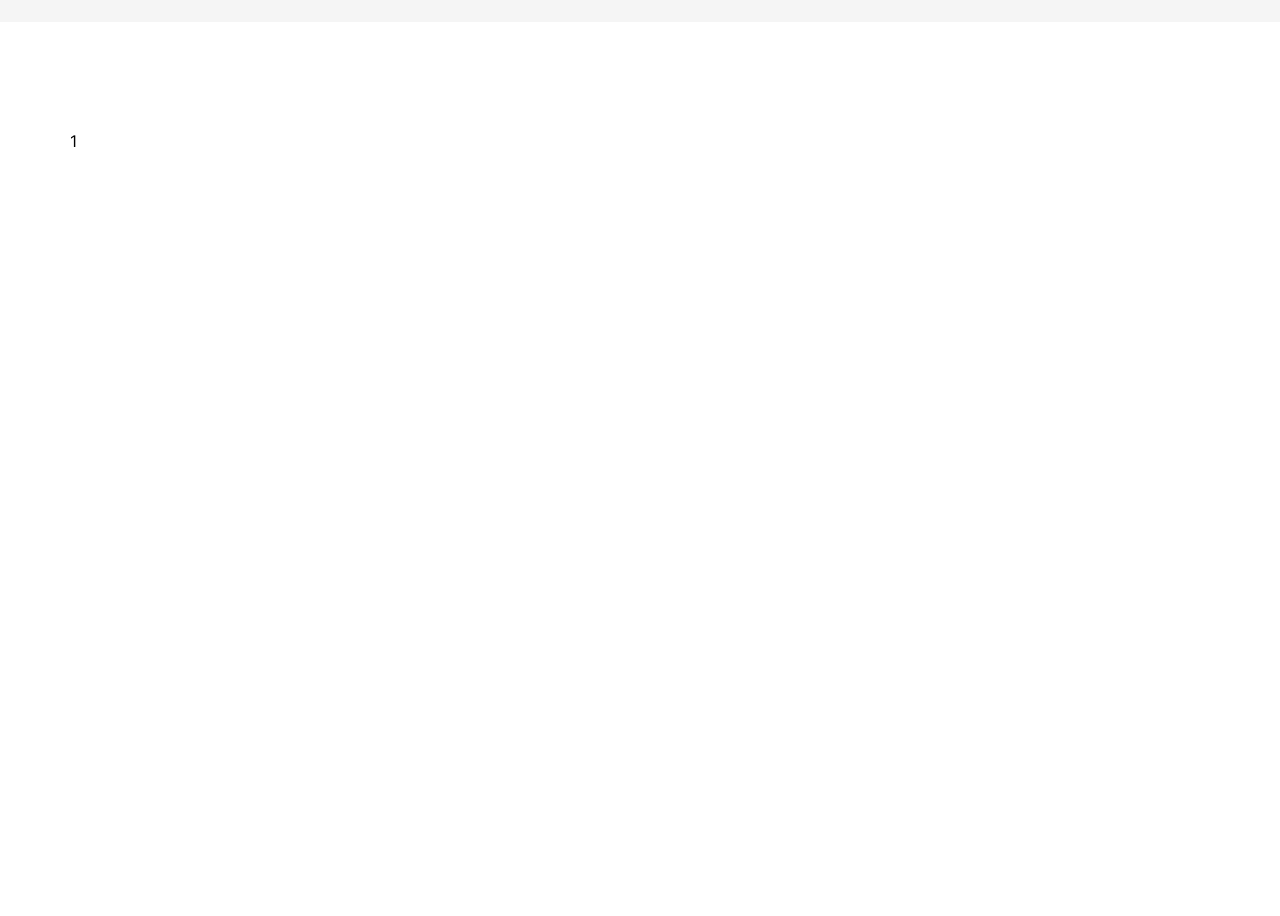
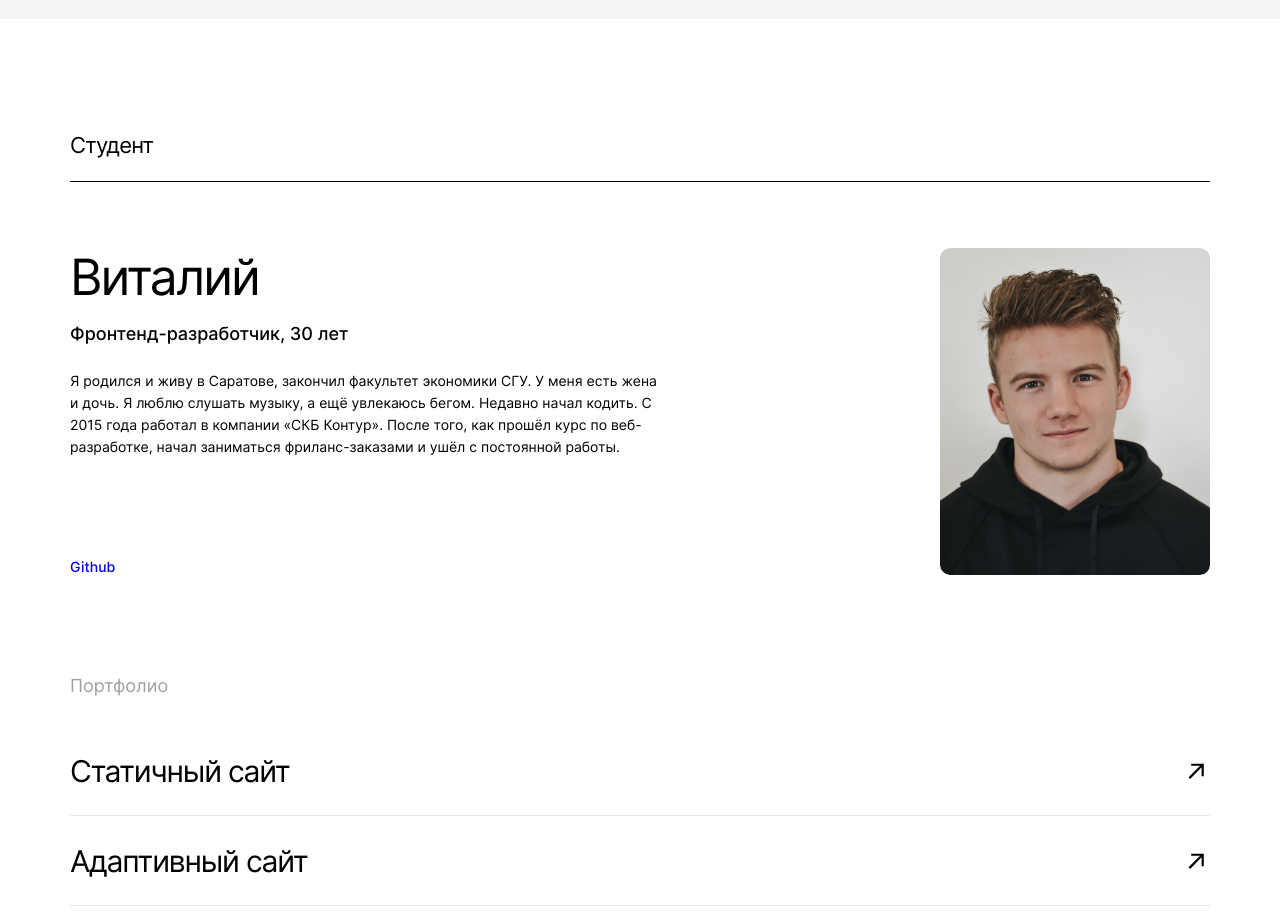
Before and after one commit to Rodzy28/movies-explorer-frontend, a React (Create React App) app: page / in a window 1280 px wide. Shown: the part 1860-2776 px from the top of the page. Before the commit the page ends 2135 px from the top, so only its background shows below. Built offline with nearby package versions, Linux system fonts and the light colour scheme.

Commit message:
Landing ready

```diff
--- a/src/components/AboutMe/AboutMe.css
+++ b/src/components/AboutMe/AboutMe.css
@@ -1,3 +1,62 @@
 .about-me {
-  padding: 110px 70px 125px;
+  padding: 113px 70px 101px;
 }
+
+.about-me__title {
+  margin: 0;
+  font-size: 22px;
+  font-weight: 400;
+  line-height: normal;
+  letter-spacing: -0.88px;
+  padding-bottom: 23px;
+  border-bottom: 1px solid #000;
+  margin-bottom: 66px;
+}
+
+.about-me__container {
+  display: flex;
+  justify-content: space-between;
+  gap: 49px;
+}
+
+.about-me__info {
+  max-width: 599px;
+}
+
+.about-me__name {
+  margin: 0;
+  font-size: 50px;
+  font-weight: 400;
+  line-height: 58px;
+  letter-spacing: -2px;
+  padding-bottom: 18px;
+}
+
+.about-me__job {
+  margin: 0;
+  font-size: 18px;
+  font-weight: 500;
+  line-height: 20px;
+  padding-bottom: 26px;
+}
+
+.about-me__bio {
+  margin: 0;
+  font-size: 14px;
+  line-height: 22px;
+  padding-bottom: 99px;
+}
+
+.about-me__link {
+  text-decoration: none;
+  font-size: 14px;
+  font-weight: 500;
+  line-height: normal;
+}
+
+.about-me__foto {
+  width: 270px;
+  height: 327px;
+  object-fit: cover;
+  border-radius: 10px;
+}
--- a/src/components/AboutMe/AboutMe.jsx
+++ b/src/components/AboutMe/AboutMe.jsx
@@ -1,10 +1,21 @@
 import './AboutMe.css'
+import { Link } from 'react-router-dom';
+import foto from '../../images/about-me_foto.jpg';
 
 export default function AboutMe() {
   return (
     <section className='about-me'>
+      <h2 className='about-me__title'>Студент</h2>
       <div className='about-me__container'>
-        1
+        <div className='about-me__info'>
+          <h3 className='about-me__name'>Виталий</h3>
+          <p className='about-me__job'>Фронтенд-разработчик, 30 лет</p>
+          <p className='about-me__bio'>Я родился и живу в Саратове, закончил факультет экономики СГУ. У меня есть жена и дочь.
+            Я люблю слушать музыку, а ещё увлекаюсь бегом. Недавно начал кодить. С 2015 года работал в компании «СКБ Контур».
+            После того, как прошёл курс по веб-разработке, начал заниматься фриланс-заказами и ушёл с постоянной работы.</p>
+          <Link className='about-me__link' to='//github.com' target='_blank'>Github</Link>
+        </div>
+        <img className='about-me__foto' src={foto} alt="Фото студента" />
       </div>
     </section>
   );
--- a/src/components/AboutProject/AboutProject.css
+++ b/src/components/AboutProject/AboutProject.css
@@ -1,5 +1,5 @@
 .about-project {
-  padding: 110px 70px 100px;
+  padding: 111px 70px 100px;
 }
 
 .about-project__title {
--- a/src/components/App/App.jsx
+++ b/src/components/App/App.jsx
@@ -2,6 +2,7 @@ import './App.css';
 import { Routes, Route } from 'react-router-dom';
 import Header from '../Header/Header';
 import Main from '../Main/Main';
+import Footer from '../Footer/Footer';
 
 export default function App() {
   return (
@@ -10,6 +11,7 @@ export default function App() {
         <Routes>
           <Route path='/' element={<Main />} />
         </Routes>
+        <Footer />
     </div>
   );
 }
--- /dev/null
+++ b/src/components/Footer/Footer.css
@@ -0,0 +1,45 @@
+.footer {
+  padding: 60px 70px 20px;
+}
+
+.footer__title {
+  margin: 0;
+  color: #A0A0A0;
+  text-align: center;
+  font-size: 13px;
+  font-weight: 400;
+  line-height: normal;
+  padding-bottom: 20px;
+  border-bottom: 1px solid #E8E8E8;
+  margin-bottom: 20px;
+}
+
+.footer__info {
+  display: flex;
+  justify-content: space-between;
+  font-size: 13px;
+  line-height: normal;
+}
+
+.footer__copyright {
+  margin: 0;
+}
+
+.footer__links {
+  margin: 0;
+  padding: 0;
+  display: flex;
+  list-style-type: none;
+}
+
+.footer__cell {
+  margin-right: 20px;
+}
+
+.footer__cell:last-child {
+  margin-right: 0;
+}
+
+.footer__link {
+  text-decoration: none;
+}
--- /dev/null
+++ b/src/components/Footer/Footer.jsx
@@ -0,0 +1,25 @@
+import './Footer.css'
+import { Link } from 'react-router-dom';
+
+export default function Footer() {
+  return (
+    <section className='footer'>
+      <h3 className='footer__title'>Учебный проект Яндекс.Практикум х BeatFilm.</h3>
+      <div className='footer__info'>
+        <p className='footer__copyright'>&copy; 2023</p>
+        <ul className='footer__links'>
+          <li className='footer__cell'>
+            <Link className='footer__link' to='//practicum.yandex.ru/' target='_blank'>
+              Яндекс.Практикум
+            </Link>
+          </li>
+          <li className='footer__cell'>
+            <Link className='footer__link' to='//github.com' target='_blank'>
+              Github
+            </Link>
+          </li>
+        </ul>
+      </div>
+    </section>
+  );
+}
--- a/src/components/Main/Main.jsx
+++ b/src/components/Main/Main.jsx
@@ -2,7 +2,7 @@ import Promo from '../Promo/Promo';
 import AboutProject from '../AboutProject/AboutProject';
 import Techs from '../Techs/Techs';
 import AboutMe from '../AboutMe/AboutMe';
-
+import Portfolio from '../Portfolio/Portfolio'
 
 export default function Main() {
   return (
@@ -11,6 +11,7 @@ export default function Main() {
       <AboutProject />
       <Techs />
       <AboutMe />
+      <Portfolio />
     </main>
   );
 }
--- /dev/null
+++ b/src/components/Portfolio/Portfolio.css
@@ -0,0 +1,50 @@
+.portfolio {
+  padding: 0 70px 125px;
+}
+
+.portfolio__title {
+  margin: 0;
+  color: #A0A0A0;
+  font-size: 18px;
+  font-weight: 400;
+  line-height: 20px;
+  margin-bottom: 50px;
+}
+
+.portfolio__links {
+  margin: 0;
+  padding: 0;
+  list-style-type: none;
+}
+
+.portfolio__cell {
+  border-bottom: 1px solid #E8E8E8;
+  margin-bottom: 20px;
+}
+
+.portfolio__cell:last-child {
+  border-bottom: 0;
+  margin-bottom: 0;
+}
+
+.portfolio__link {
+  text-decoration: none;
+  display: flex;
+  justify-content: space-between;
+  align-items: center;
+  margin: 0;
+  padding-bottom: 19px;
+  color: #000;
+  font-size: 30px;
+  line-height: 50px;
+  letter-spacing: -1.2px;
+}
+
+.portfolio__icon {
+  margin: 0;
+  background-image: url('../../images/arrow.svg');
+  background-position: center;
+  background-repeat: no-repeat;
+  width: 29px;
+  height: 29px;
+}
--- /dev/null
+++ b/src/components/Portfolio/Portfolio.jsx
@@ -0,0 +1,30 @@
+import './Portfolio.css'
+import { Link } from 'react-router-dom';
+
+export default function Portfolio() {
+  return (
+    <section className='portfolio'>
+      <h3 className='portfolio__title'>Портфолио</h3>
+      <ul className='portfolio__links'>
+        <li className='portfolio__cell'>
+          <Link className='portfolio__link' to='//github.com/Rodzy28/how-to-learn' target='_blank'>
+            Статичный сайт
+            <p className='portfolio__icon'></p>
+          </Link>
+        </li>
+        <li className='portfolio__cell'>
+          <Link className='portfolio__link' to='//rodzy28.github.io/russian-travel' target='_blank'>
+            Адаптивный сайт
+            <p className='portfolio__icon'></p>
+          </Link>
+        </li>
+        <li className='portfolio__cell'>
+          <Link className='portfolio__link' to='//github.com/Rodzy28/react-mesto-api-full-gha' target='_blank'>
+            Одностраничное приложение
+            <p className='portfolio__icon'></p>
+          </Link>
+        </li>
+      </ul>
+    </section>
+  );
+}
--- a/src/components/Techs/Techs.css
+++ b/src/components/Techs/Techs.css
@@ -1,6 +1,6 @@
 .techs {
   background-color: #F5F5F5;
-  padding: 100px 70px;
+  padding: 98px 70px;
 }
 
 .techs_container {
```
Also changed, not shown: src/images/about-me_foto.jpg (added), src/images/arrow.svg (added).
